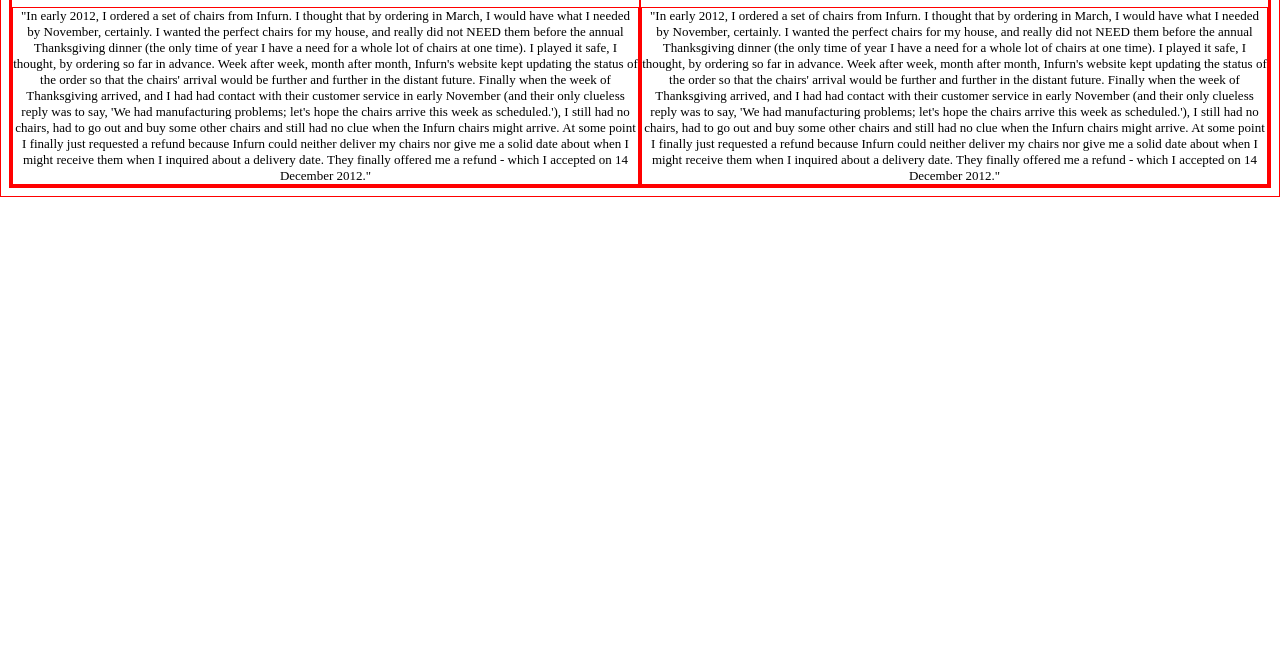
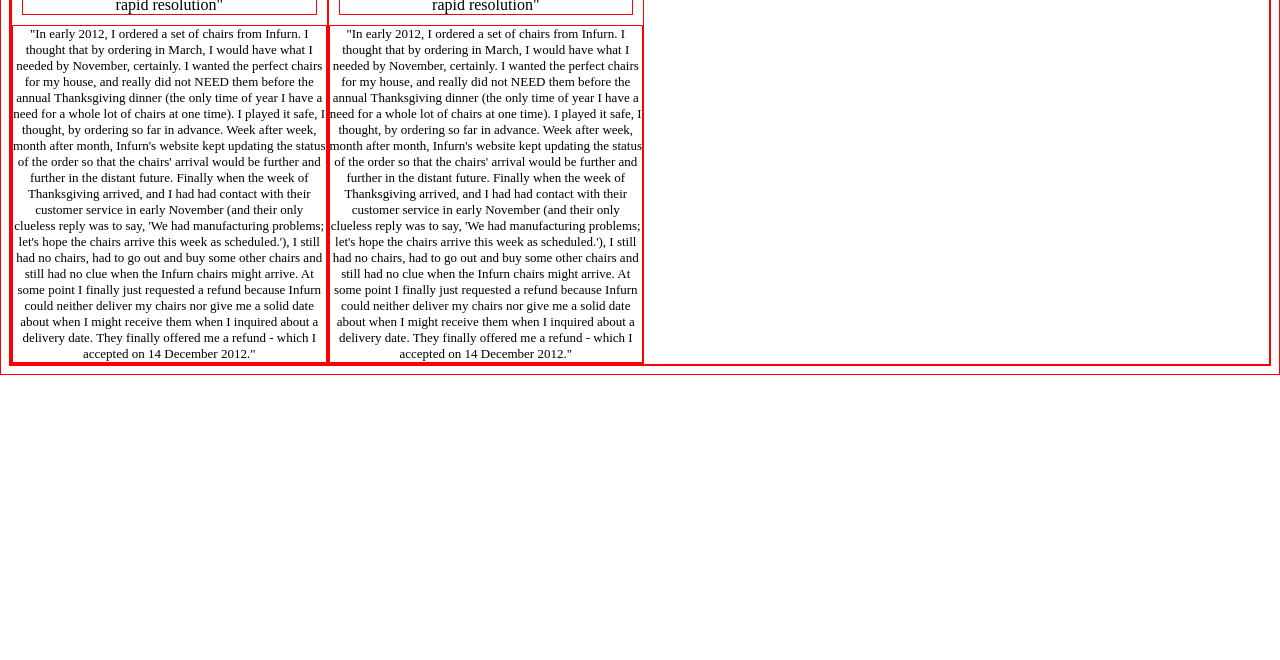
Before and after one commit to bapjiws/trustpilot-widget, a website: page index.html in a window 1280 px wide. Shown: the part 140-800 px from the top of the page. Drawn offline with Linux system fonts and the light colour scheme.

Commit message:
Set review container's width through a variable

```diff
--- a/styles/_mixins.scss
+++ b/styles/_mixins.scss
@@ -1,4 +1,4 @@
-@mixin flexbox-with-centered-contents {
+@mixin flexbox-with-centered-contents() {
   display: flex;
   justify-content: center;
   align-items: center;
--- a/styles/main.scss
+++ b/styles/main.scss
@@ -1,5 +1,7 @@
 // TODO: add resets
 @import "mixins";
+
+$containers-per-row: 4;
 
 .widget-container {
   display: flex;
@@ -11,7 +13,7 @@
     transition-timing-function: linear;
     transition-duration: 1s;
 
-    width: 50%;
+    width: 100% / $containers-per-row;
     .review-header {
       display: flex;
       justify-content: space-around;
```
Also changed, not shown: styles/main.css, 1 other file.
